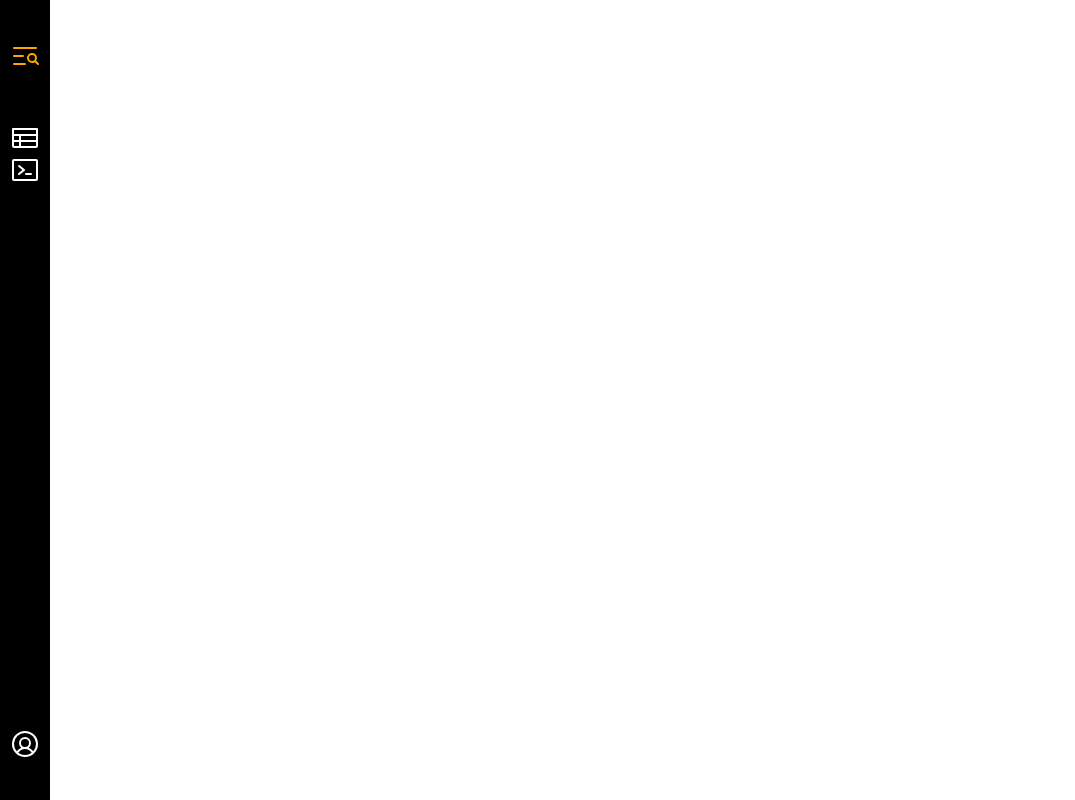
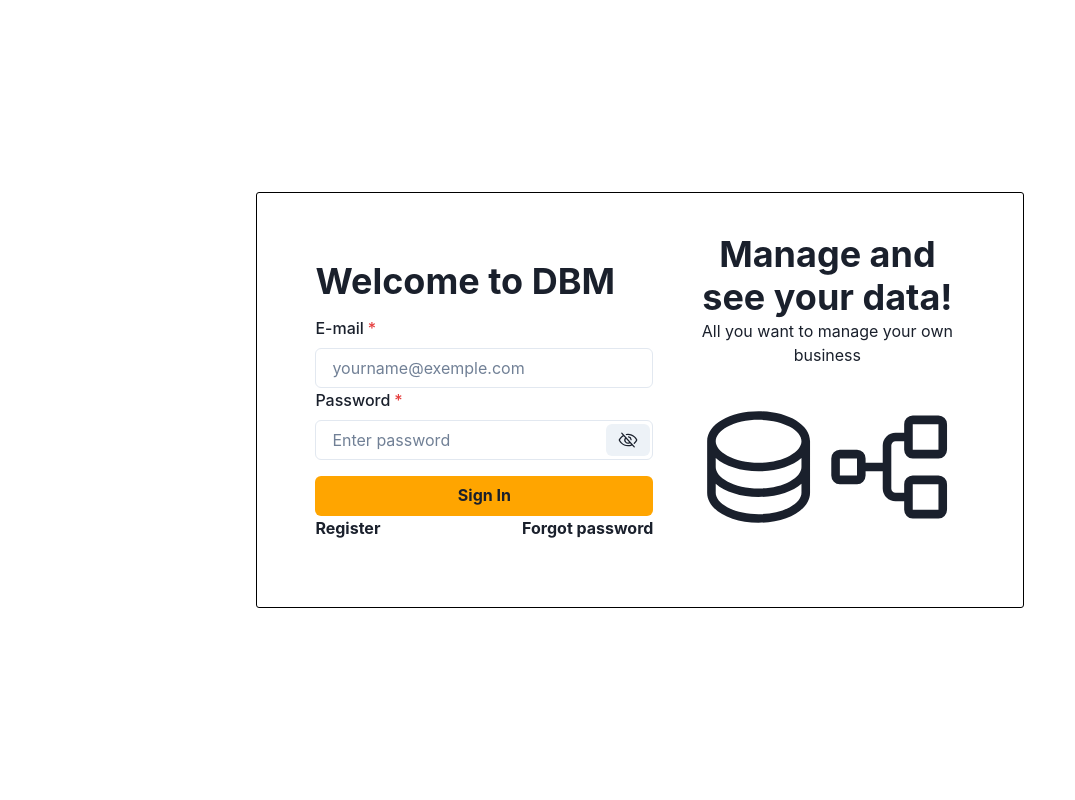
Before and after one commit to Kelvis-fernando/data-base-manage, a React (Vite) app: page /login in a window 1280 px wide. Before the commit this address had no page. Shown: the whole page, without its empty margins (0-1075 px from the left). Built offline with nearby package versions, Linux system fonts and the light colour scheme.

Commit message:
feat: created login page, and validade url path for hiedd side bar

```diff
--- a/src/App.tsx
+++ b/src/App.tsx
@@ -3,15 +3,20 @@ import Sidebar from "./components/Sidebar";
 import ConnectForm from "./pages/ConnectForm";
 import Console from "./pages/Console";
 import { BrowserRouter as Router, Routes, Route } from "react-router-dom";
+import Login from "./pages/auth/Login";
 
 const App = () => {
+  const path = window.location.href;
+  const validadeLogin = /login/i;
+
   return (
     <Flex justifyContent="center" alignItems="center" h="100vh">
-      <Sidebar />
+      {!validadeLogin.test(path) ? <Sidebar /> : null}
       <Router>
         <Routes>
           <Route path="/" element={<ConnectForm />} />
           <Route path="/console" element={<Console />} />
+          <Route path="/login" element={<Login />} />
         </Routes>
       </Router>
     </Flex>
--- /dev/null
+++ b/src/hooks/useLogin.tsx
@@ -0,0 +1,9 @@
+import { useState } from "react";
+
+const useLogin = () => {
+  const [showPassword, setShowPassword] = useState(false);
+  const handleClick = () => setShowPassword(!showPassword);
+  return {handleClick, setShowPassword, showPassword};
+};
+
+export default useLogin;
--- /dev/null
+++ b/src/pages/auth/Login.tsx
@@ -0,0 +1,92 @@
+import {
+  Box,
+  Button,
+  Flex,
+  FormControl,
+  FormLabel,
+  Heading,
+  Input,
+  InputGroup,
+  InputRightElement,
+  Link,
+  Text,
+} from "@chakra-ui/react";
+import { Database, Eye, EyeSlash, TreeStructure } from "@phosphor-icons/react";
+import { getFormData } from "../../utils/getFormData";
+import useLogin from "../../hooks/useLogin";
+
+const Login = () => {
+  const { handleClick, showPassword } = useLogin();
+
+  return (
+    <Flex
+      border="1px solid black"
+      w="60%"
+      borderRadius="3"
+      p="10"
+      justifyContent="space-around"
+      alignItems="center"
+    >
+      <Flex>
+        <Box w="full">
+          <form onSubmit={getFormData}>
+            <FormControl isRequired>
+              <Heading mb="3">Welcome to DBM</Heading>
+              <FormLabel>E-mail</FormLabel>
+              <Input
+                type="email"
+                w="full"
+                name="email"
+                placeholder="yourname@exemple.com"
+                id="email"
+              />
+              <FormLabel>Password</FormLabel>
+              <InputGroup size="md">
+                <Input
+                  pr="4.5rem"
+                  type={showPassword ? "text" : "password"}
+                  placeholder="Enter password"
+                  id="password"
+                  name="password"
+                />
+                <InputRightElement width="3.2rem">
+                  <Button size="sm" onClick={handleClick}>
+                    {showPassword ? <Eye size={20} /> : <EyeSlash size={20} />}
+                  </Button>
+                </InputRightElement>
+              </InputGroup>
+              <Button
+                type="submit"
+                w="full"
+                mt="4"
+                bg="orange"
+                fontWeight="bold"
+                _hover={{ bg: "orange.300" }}
+              >
+                Sign In
+              </Button>
+              <Flex justifyContent="space-between">
+                <Link href="/register" fontWeight="bold">
+                  Register
+                </Link>
+                <Link href="/forgot-password" fontWeight="bold">
+                  Forgot password
+                </Link>
+              </Flex>
+            </FormControl>
+          </form>
+        </Box>
+      </Flex>
+      <Box textAlign="center" w="40%">
+        <Heading>Manage and see your data!</Heading>
+        <Text>All you want to manage your own business</Text>
+        <Flex justifyContent="space-between">
+          <Database size={200} />
+          <TreeStructure size={200} />
+        </Flex>
+      </Box>
+    </Flex>
+  );
+};
+
+export default Login;
```
